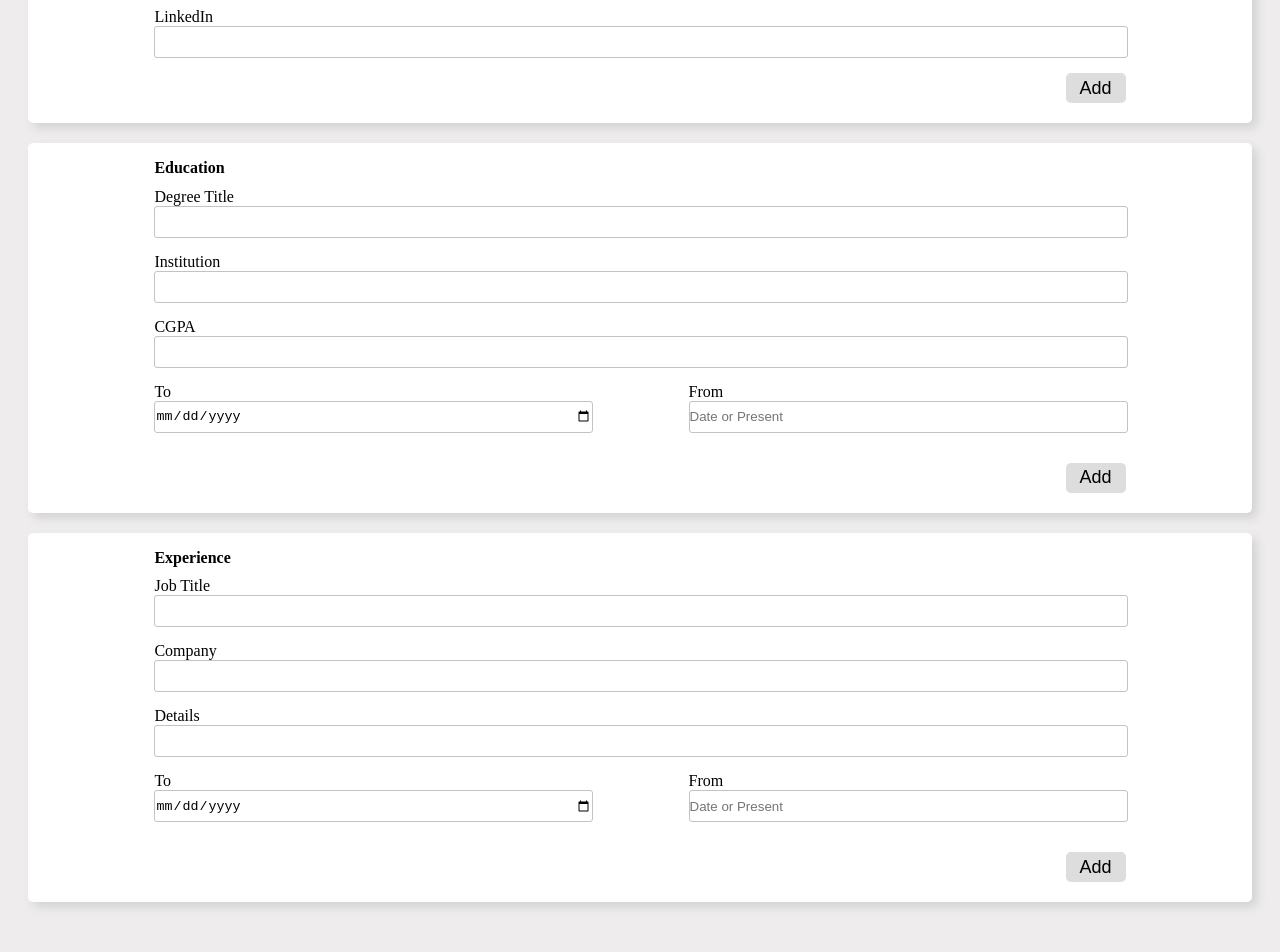
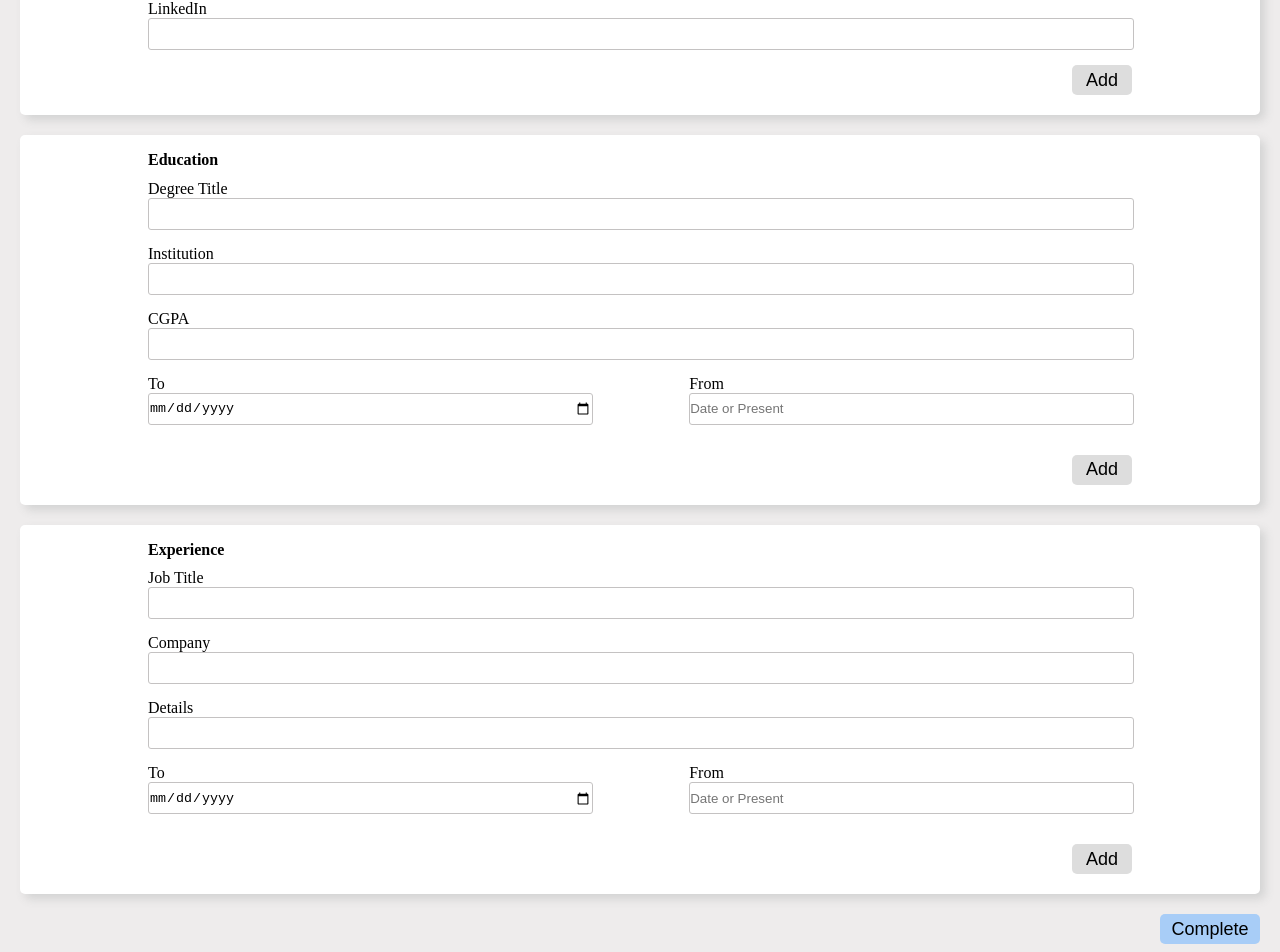
Before and after one commit to Hasan-Iqtedar/cv-application, a React (Create React App) app: page / in a window 1280 px wide. Shown: the part 454-1406 px from the top of the page. Built offline with nearby package versions, Linux system fonts and the light colour scheme.

Commit message:
Add complete and back buttons

```diff
--- a/src/App.js
+++ b/src/App.js
@@ -8,6 +8,8 @@ class App extends Component {
     super(props);
 
     this.state = {
+      complete: false,
+
       generalInfo: {
         firstName: "",
         lastName: "",
@@ -18,7 +20,7 @@ class App extends Component {
         linkedIn: "",
       },
 
-      educationalInfo: {
+      educationInfo: {
         degree: "",
         institution: "",
         cgpa: "",
@@ -42,9 +44,9 @@ class App extends Component {
     });
   };
 
-  getEducationalInfo = (data) => {
+  getEducationInfo = (data) => {
     this.setState({
-      educationalInfo: data,
+      educationInfo: data,
     });
   };
 
@@ -54,15 +56,46 @@ class App extends Component {
     });
   };
 
+  generateCV = () => this.setState({ complete: true });
+
+  backToEdit = () => {
+    this.setState({ complete: false });
+  };
+
   render() {
     console.log("App Component\n____________________");
-    return (
-      <div>
-        <GeneralInfo sendGeneralInfo={this.getGeneralInfo} />
-        <EducationInfo sendEducationalInfo={this.getEducationalInfo} />
-        <WorkExperienceInfo sendExperienceInfo={this.getExperienceInfo} />
-      </div>
-    );
+    // console.log(this.state.generalInfo);
+    if (!this.state.complete) {
+      return (
+        <div id="app-container">
+          <GeneralInfo
+            generalInfo={this.state.generalInfo}
+            sendGeneralInfo={this.getGeneralInfo}
+          />
+
+          <EducationInfo
+            educationInfo={this.state.educationInfo}
+            sendEducationInfo={this.getEducationInfo}
+          />
+
+          <WorkExperienceInfo
+            experienceInfo={this.state.experienceInfo}
+            sendExperienceInfo={this.getExperienceInfo}
+          />
+
+          <button className="complete-button" onClick={this.generateCV}>
+            Complete
+          </button>
+        </div>
+      );
+    } else {
+      return (
+        <div id="app-container">
+          hello
+          <button onClick={this.backToEdit}>Back</button>
+        </div>
+      );
+    }
   }
 }
 
--- a/src/components/EducationInfo.js
+++ b/src/components/EducationInfo.js
@@ -8,11 +8,11 @@ class EducationInfo extends Component {
     super(props);
 
     this.state = {
-      degree: "",
-      institution: "",
-      cgpa: "",
-      to: "",
-      from: "",
+      degree: props.educationInfo.degree,
+      institution: props.educationInfo.institution,
+      cgpa: props.educationInfo.cgpa,
+      to: props.educationInfo.to,
+      from: props.educationInfo.from,
     };
   }
 
@@ -88,7 +88,7 @@ class EducationInfo extends Component {
 
           <button
             className="add-button"
-            onClick={this.props.sendEducationalInfo.bind(this, this.state)}
+            onClick={this.props.sendEducationInfo.bind(this, this.state)}
           >
             Add
           </button>
--- a/src/components/GeneralInfo.js
+++ b/src/components/GeneralInfo.js
@@ -8,13 +8,13 @@ class GeneralInfo extends Component {
     super(props);
 
     this.state = {
-      firstName: "",
-      lastName: "",
-      title: "",
-      phoneNo: "",
-      email: "",
-      github: "",
-      linkedIn: "",
+      firstName: props.generalInfo.firstName,
+      lastName: props.generalInfo.lastName,
+      title: props.generalInfo.title,
+      phoneNo: props.generalInfo.phoneNo,
+      email: props.generalInfo.email,
+      github: props.generalInfo.github,
+      linkedIn: props.generalInfo.linkedIn,
     };
   }
 
--- a/src/components/WorkExperienceInfo.js
+++ b/src/components/WorkExperienceInfo.js
@@ -8,11 +8,11 @@ class WorkExperienceInfo extends Component {
     super(props);
 
     this.state = {
-      jobTitle: "",
-      company: "",
-      details: "",
-      to: "",
-      from: "",
+      jobTitle: props.experienceInfo.jobTitle,
+      company: props.experienceInfo.company,
+      details: props.experienceInfo.details,
+      to: props.experienceInfo.to,
+      from: props.experienceInfo.from,
     };
   }
 
--- a/src/styles/main.css
+++ b/src/styles/main.css
@@ -1,6 +1,12 @@
 body {
   background-color: rgb(238, 236, 236);
   padding: 20px;
+  margin: 0px;
+}
+
+#app-container {
+  display: flex;
+  flex-direction: column;
 }
 
 .info-section {
@@ -54,17 +60,30 @@ body {
   width: 45%;
 }
 
-.add-button {
-  width: 60px;
+button {
   height: 30px;
   border: none;
   border-radius: 5px;
   font-size: large;
+}
+
+.add-button {
+  width: 60px;
   background-color: rgb(221, 221, 221);
   margin-left: auto;
   margin-right: 10%;
 }
 
+.complete-button {
+  width: 100px;
+  background-color: rgb(168, 205, 247);
+  margin-left: auto;
+}
+
 .add-button:hover {
   background-color: rgb(211, 210, 210);
 }
+
+.complete-button:hover {
+  background-color: rgb(156, 196, 243);
+}
```
